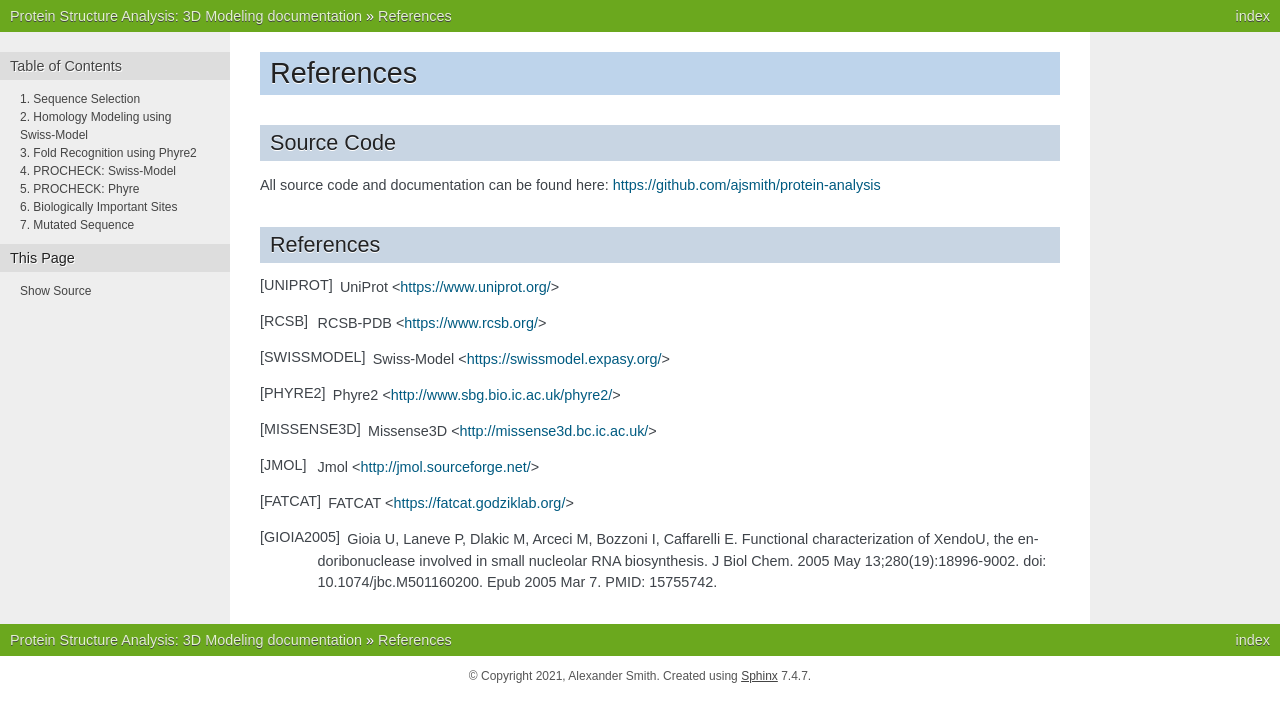
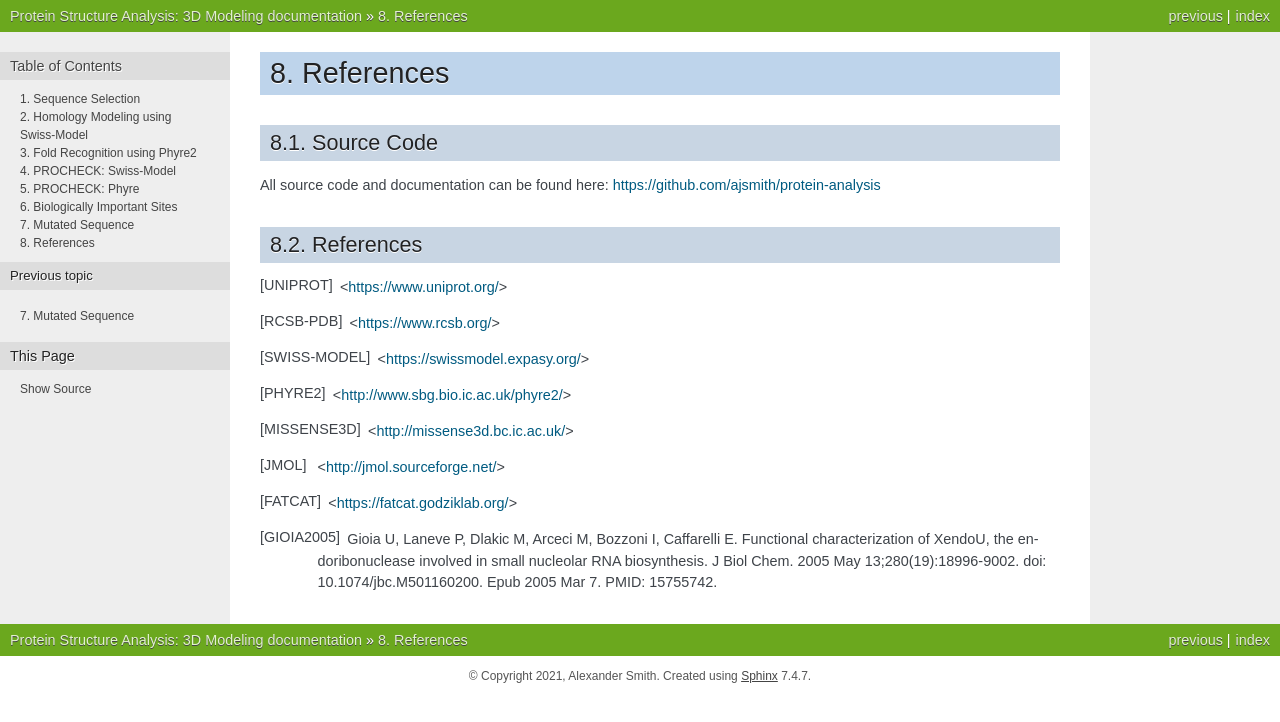
Before and after one commit to ajsmith/protein-analysis, a Sphinx documentation site: the page built from report2/source/references.rst, in a window 1280 px wide. Shown: the top 722 px of the page. Built offline with Sphinx 7.4.7, drawn with Linux system fonts in a browser that asks for light colours; formulas are drawn with MathJax 3.

Commit message:
References.

```diff
--- a/report2/source/index.rst
+++ b/report2/source/index.rst
@@ -24,3 +24,4 @@ Modeling 3D Structures of Proteins
     procheck-phyre
     biological-importance
     mutant
+    references
--- a/report2/source/references.rst
+++ b/report2/source/references.rst
@@ -13,19 +13,19 @@ https://github.com/ajsmith/protein-analysis
 References
 ==========
 
-.. [UNIPROT] UniProt <https://www.uniprot.org/>
+.. [UNIPROT] <https://www.uniprot.org/>
 
-.. [RCSB] RCSB-PDB <https://www.rcsb.org/>
+.. [RCSB-PDB] <https://www.rcsb.org/>
 
-.. [SWISSMODEL] Swiss-Model <https://swissmodel.expasy.org/>
+.. [SWISS-MODEL] <https://swissmodel.expasy.org/>
 
-.. [PHYRE2] Phyre2 <http://www.sbg.bio.ic.ac.uk/phyre2/>
+.. [PHYRE2] <http://www.sbg.bio.ic.ac.uk/phyre2/>
 
-.. [MISSENSE3D] Missense3D <http://missense3d.bc.ic.ac.uk/>
+.. [MISSENSE3D] <http://missense3d.bc.ic.ac.uk/>
 
-.. [JMOL] Jmol <http://jmol.sourceforge.net/>
+.. [JMOL] <http://jmol.sourceforge.net/>
 
-.. [FATCAT] FATCAT <https://fatcat.godziklab.org/>
+.. [FATCAT] <https://fatcat.godziklab.org/>
 
 .. [GIOIA2005] Gioia U, Laneve P, Dlakic M, Arceci M, Bozzoni I,
     Caffarelli E. Functional characterization of XendoU, the
```
